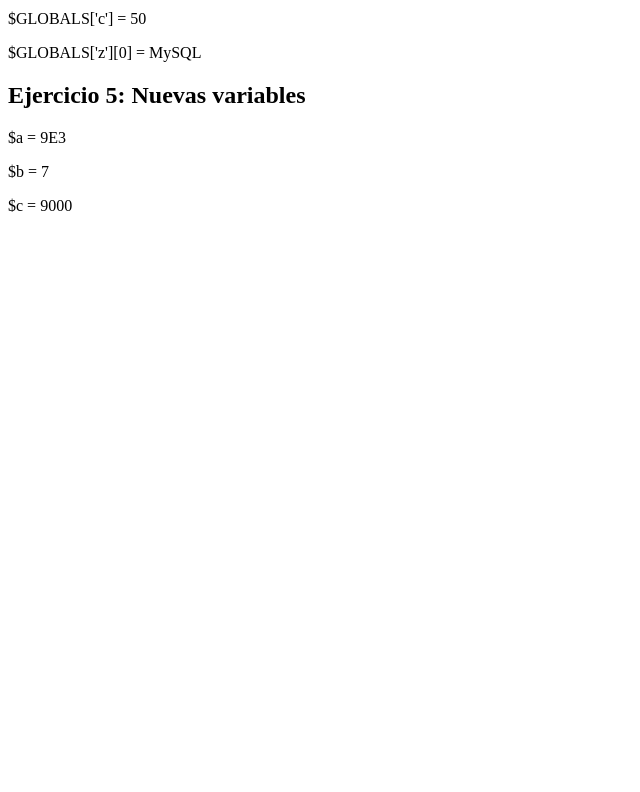
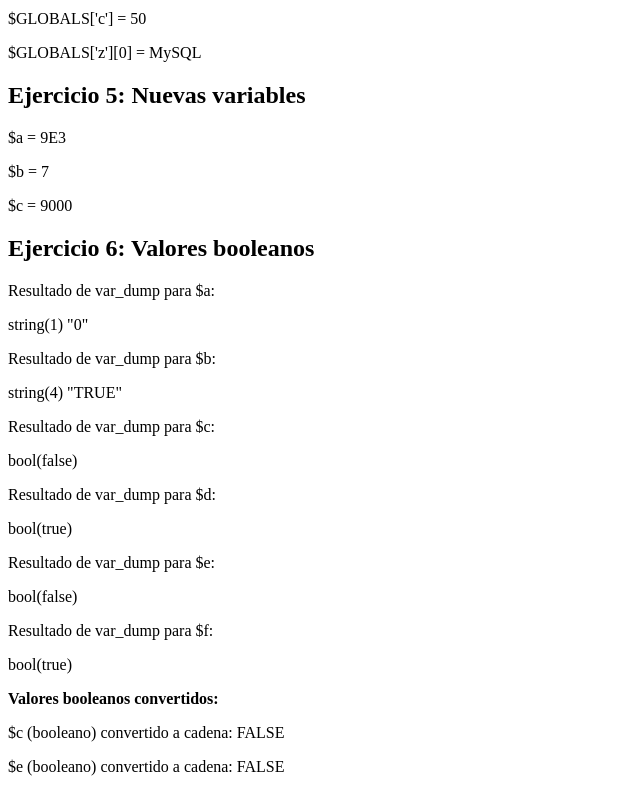
Before and after one commit to Robert2973/tecweb, a PHP site: page / in a window 1280 px wide. Shown: the part 939-1731 px from the top of the page, without its empty margins (0-640 px from the left). Before the commit the page ends 1151 px from the top, so only its background shows below. Run offline with PHP 8.4, Linux system fonts and the light colour scheme.

Commit message:
Sexto ejercicio

```diff
--- a/practicas/p05/index.php
+++ b/practicas/p05/index.php
@@ -168,6 +168,46 @@ $variables = [
 
 
 
+
+<!-- Ejercicio 6: Valores booleanos -->
+<h2>Ejercicio 6: Valores booleanos</h2>
+    <?php
+    // Función para el Ejercicio 6
+    function ejercicio6() {
+        // Inicializar las variables del ejercicio 6
+        $a = "0";
+        $b = "TRUE";
+        $c = FALSE;
+        $d = ($a OR $b);
+        $e = ($a AND $c);
+        $f = ($a XOR $b);
+
+        // Convertir valores booleanos a cadenas para mostrar con echo
+        $c_string = $c ? 'true' : 'false';
+        $e_string = $e ? 'true' : 'false';
+
+        // Imprimir resultados usando var_dump
+        echo "<p>Resultado de var_dump para \$a:</p>";
+        var_dump($a);
+        echo "<p>Resultado de var_dump para \$b:</p>";
+        var_dump($b);
+        echo "<p>Resultado de var_dump para \$c:</p>";
+        var_dump($c);
+        echo "<p>Resultado de var_dump para \$d:</p>";
+        var_dump($d);
+        echo "<p>Resultado de var_dump para \$e:</p>";
+        var_dump($e);
+        echo "<p>Resultado de var_dump para \$f:</p>";
+        var_dump($f);
+
+         // Convertir valores booleanos para mostrar con echo
+         echo "<p><strong>Valores booleanos convertidos:</strong></p>";
+         echo "<p>\$c (booleano) convertido a cadena: " . ($c ? 'TRUE' : 'FALSE') . "</p>";
+         echo "<p>\$e (booleano) convertido a cadena: " . ($e ? 'TRUE' : 'FALSE') . "</p>";
+    }
+    // Llamar a la función del Ejercicio 6
+    ejercicio6();
+    ?>
 </body>
 
 </html>
```
